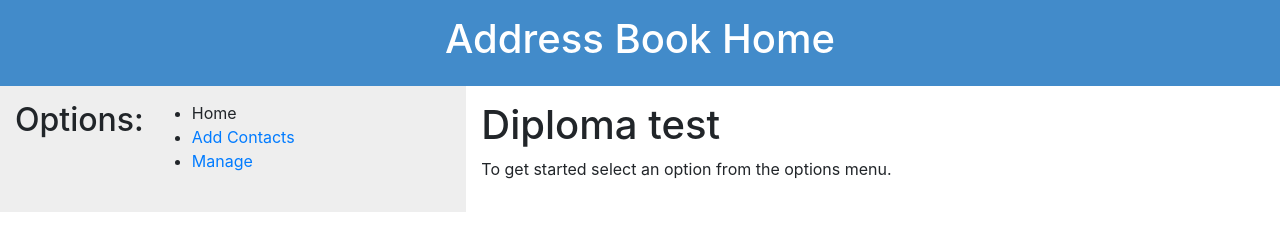
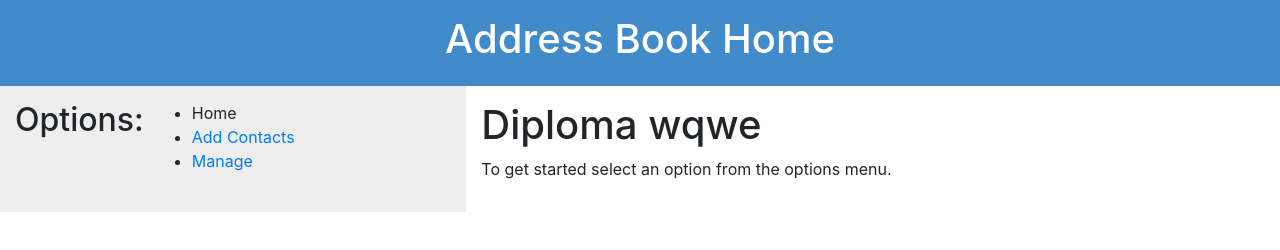
Before and after one commit to circletes/address-book, a website: page views/index.html in a window 1280 px wide. Drawn offline with nearby package versions, Linux system fonts and the light colour scheme.

Commit message:
Update index.html

```diff
--- a/views/index.html
+++ b/views/index.html
@@ -69,7 +69,7 @@
         </nav>
 
         <article class="article">
-            <h1>Diploma test</h1>
+            <h1>Diploma wqwe</h1>
             <p>To get started select an option from the options menu. </p>
         </article>
     </div>
```
